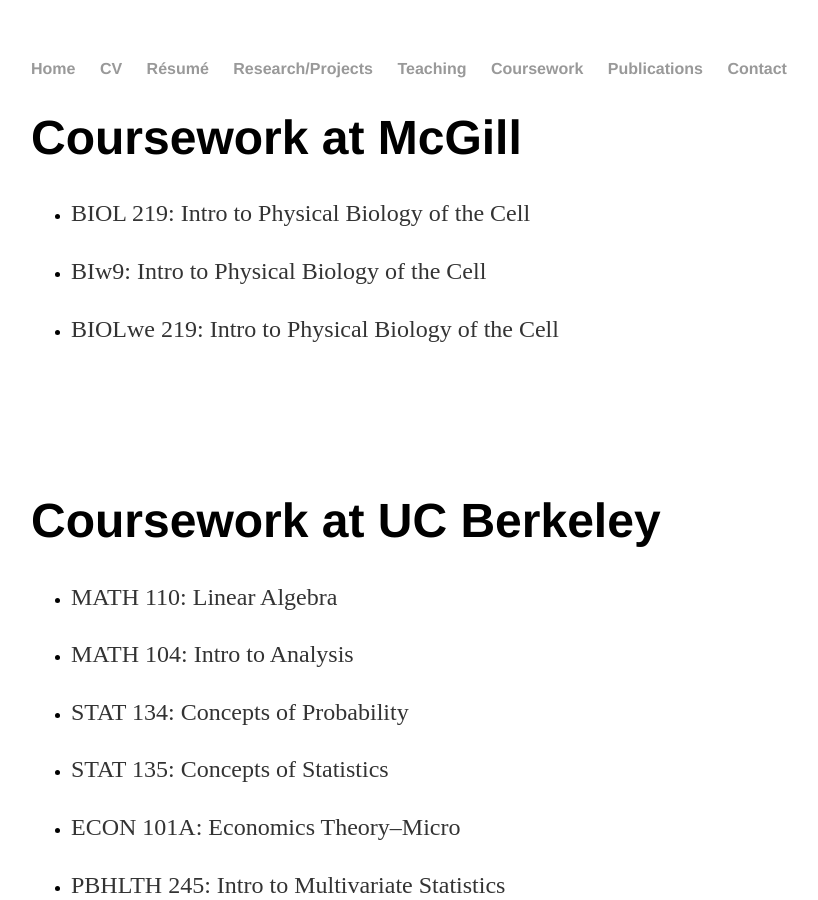
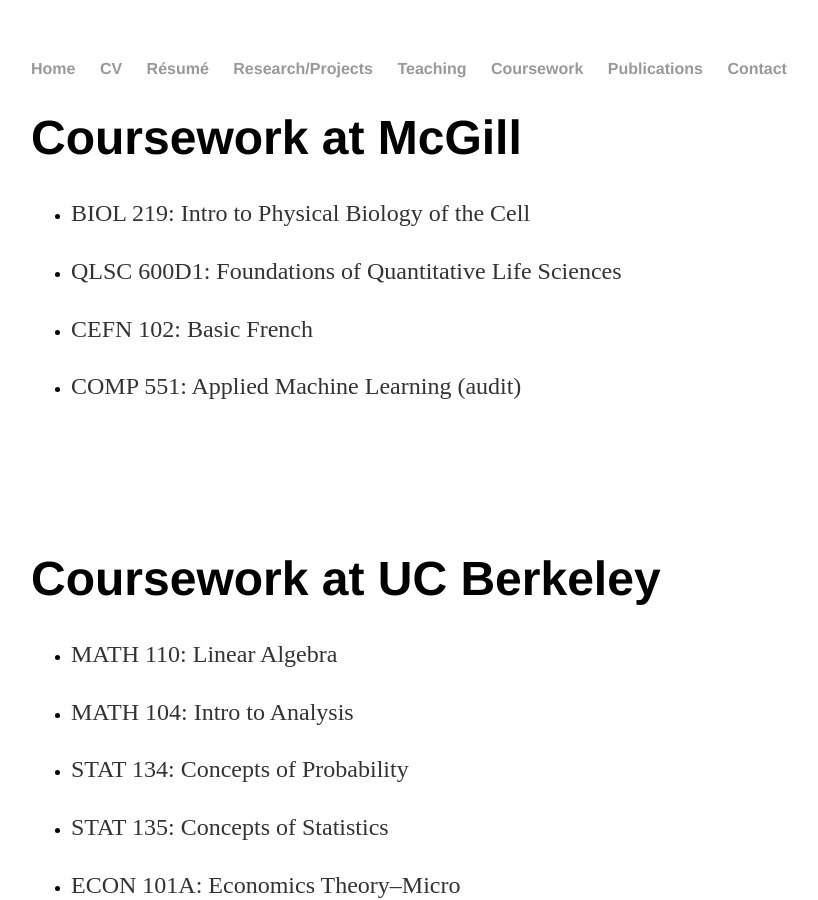
Before and after one commit to yjkweon24/yjkweon24.github.io, a Jekyll site: the page built from coursework/coursework.md, in a window 1280 px wide and 900 px high. Shown: the whole window, without its empty margins (161-979 px from the left). Built offline with Jekyll 4.4.1, drawn with Linux system fonts in a browser that asks for light colours; our own code applies the rules of GitHub Pages for plain Markdown files.

Commit message:
update coursework

```diff
--- a/coursework/coursework.md
+++ b/coursework/coursework.md
@@ -3,9 +3,12 @@
 
 * BIOL 219: Intro to Physical Biology of the Cell
 
-* BIw9: Intro to Physical Biology of the Cell
+* QLSC 600D1: Foundations of Quantitative Life Sciences
 
-* BIOLwe 219: Intro to Physical Biology of the Cell
+* CEFN 102: Basic French
+
+* COMP 551: Applied Machine Learning (audit)
+
 
 <br>
 
```
